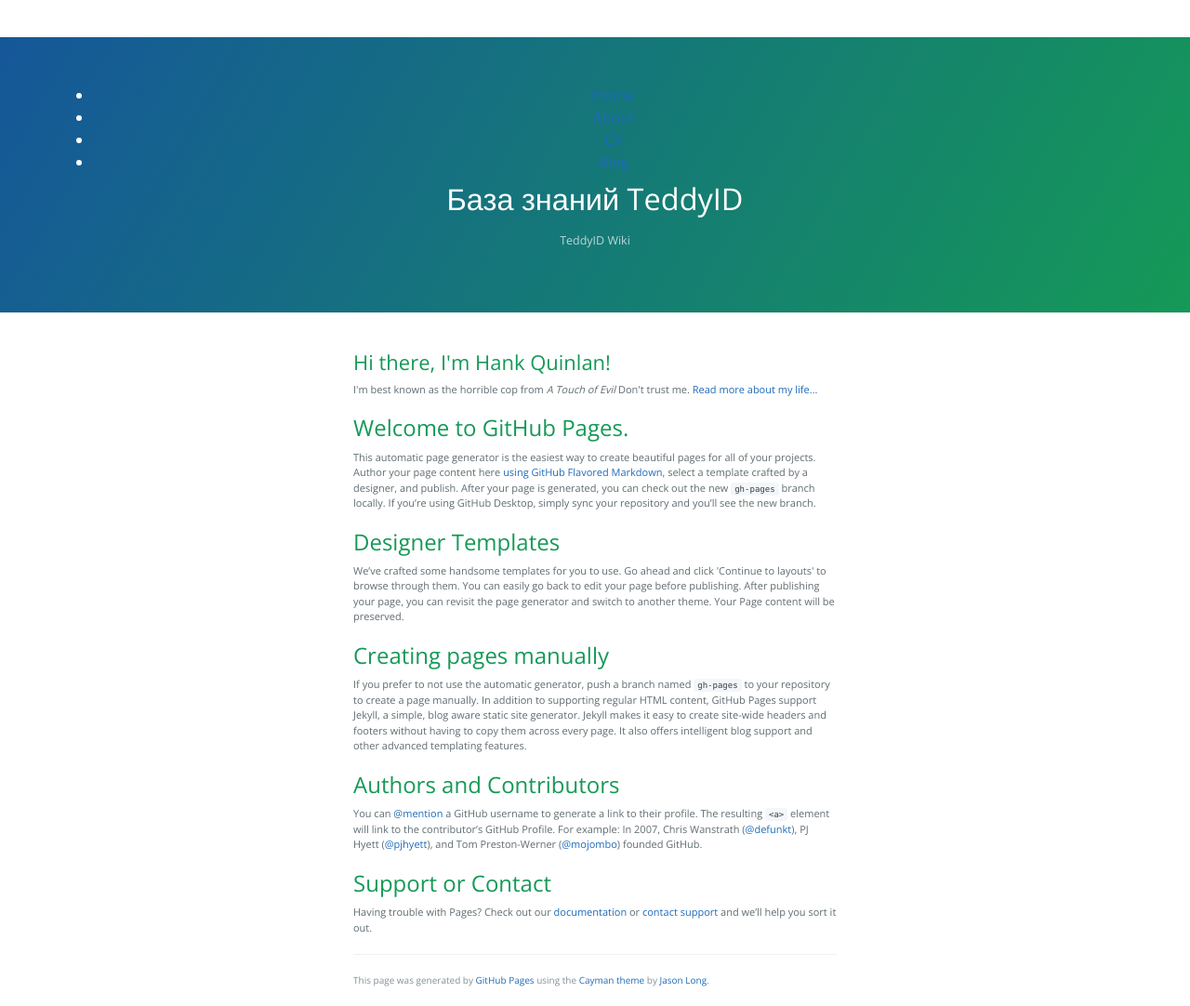
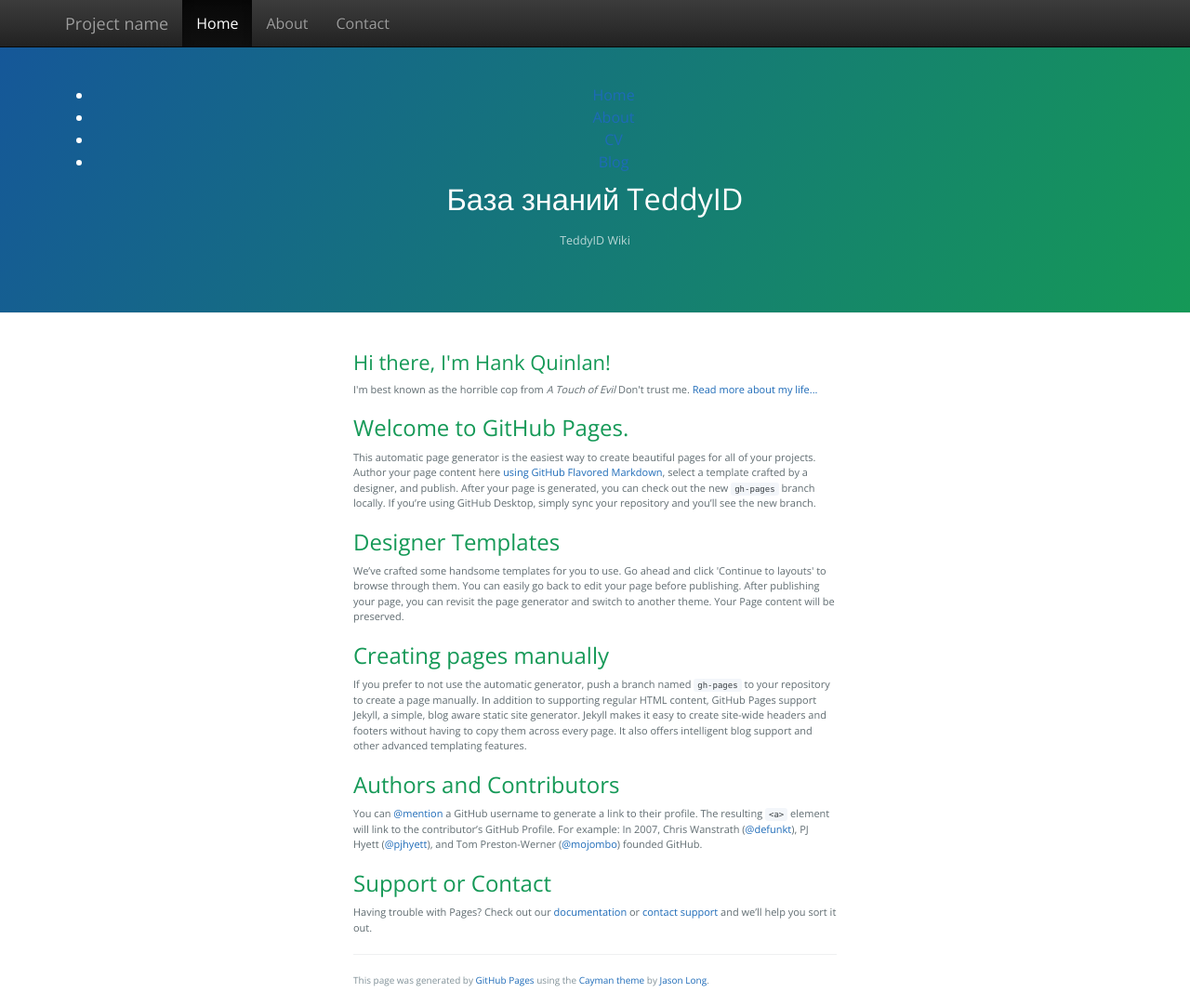
Before and after one commit to teddyid/teddyid.github.io, a Jekyll site: the page built from index.html, in a window 1280 px wide and 1082 px high. Shown: the whole window at 93% size. Built offline with Jekyll 4.4.1, drawn with Linux system fonts in a browser that asks for light colours.

Commit message:
Update default.html

```diff
--- a/_layouts/default.html
+++ b/_layouts/default.html
@@ -19,6 +19,29 @@
     <link rel="stylesheet" type="text/css" href="stylesheets/github-light.css" media="screen">
   </head>
   <body>
+  	<nav class="navbar navbar-fixed-top navbar-inverse">
+      <div class="container">
+        <div class="navbar-header">
+          <button aria-controls="navbar" aria-expanded="false" data-target="#navbar" data-toggle="collapse" class="navbar-toggle collapsed" type="button">
+            <span class="sr-only">Toggle navigation</span>
+            <span class="icon-bar"></span>
+            <span class="icon-bar"></span>
+            <span class="icon-bar"></span>
+          </button>
+          <a href="#" class="navbar-brand">Project name</a>
+        </div>
+        <div class="collapse navbar-collapse" id="navbar">
+          <ul class="nav navbar-nav">
+            <li class="active"><a href="#">Home</a></li>
+            <li><a href="#about">About</a></li>
+            <li><a href="#contact">Contact</a></li>
+          </ul>
+        </div><!-- /.nav-collapse -->
+      </div><!-- /.container -->
+    </nav>
+
+
+
     <section class="page-header">
     	<nav>
 	    		<ul>
```
